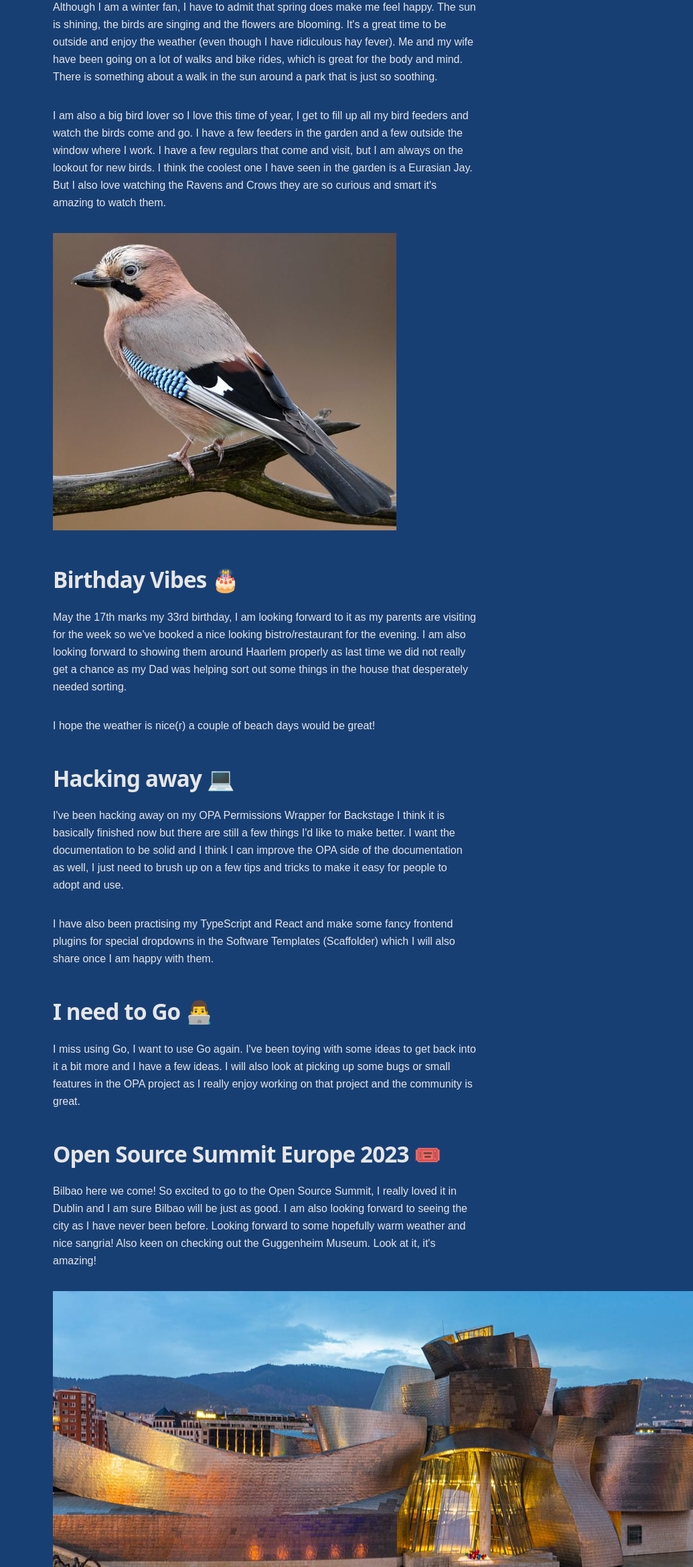
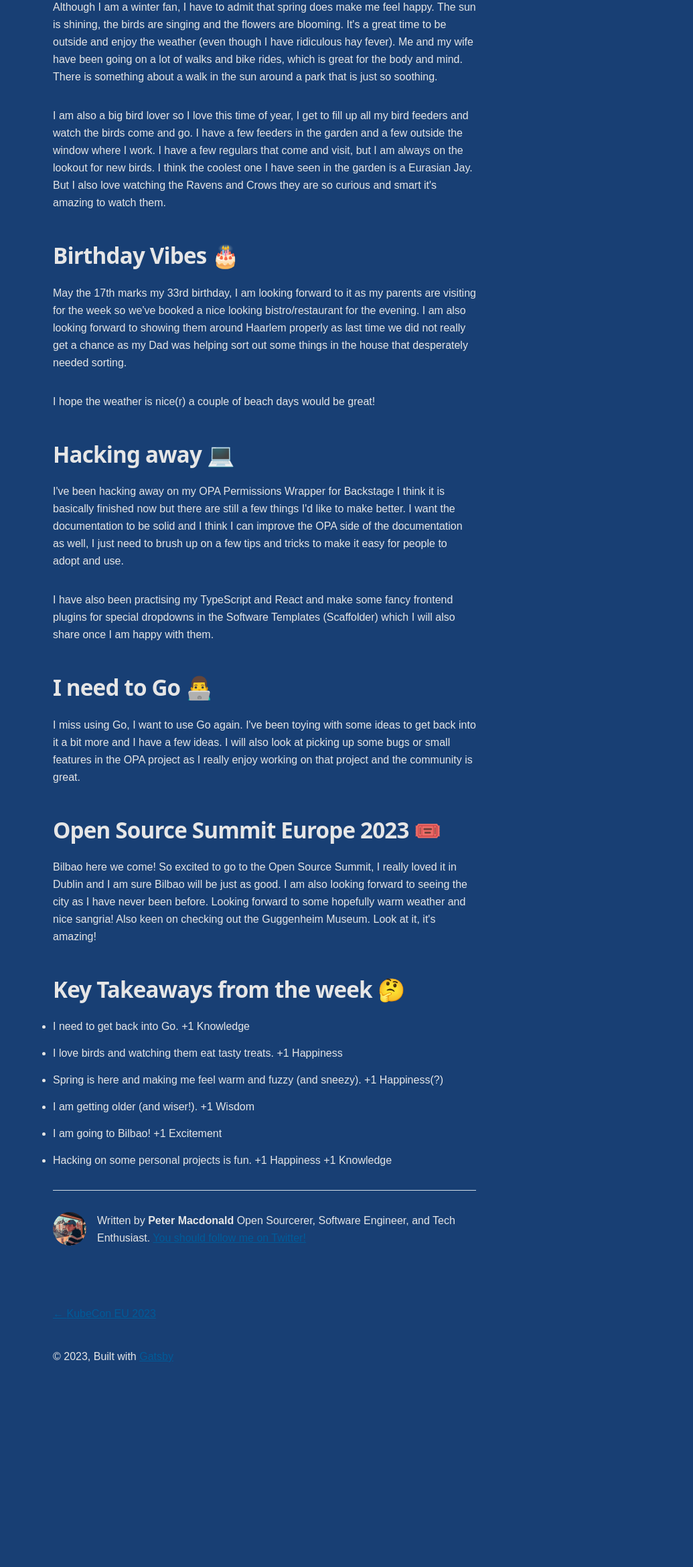
Before and after one commit to Parsifal-M/codebrewblog, a Gatsby site: page /week-18/week-18/ in a window 1280 px wide. Shown: the part 460-2800 px from the top of the page at 67% size, without its empty margins (245-1280 px from the left). After the commit the page ends 2562 px from the top, so only its background shows below. Built offline with nearby package versions, Linux system fonts and the light colour scheme; Gatsby itself is replaced by a stand-in of ours; some packages are replaced by stand-ins of ours.

Commit message:
Week-18
Signed-off-by: Peter Macdonald <macdonald.peter90@gmail.com>

```diff
--- a/content/blog/week-18/week-18.md
+++ b/content/blog/week-18/week-18.md
@@ -14,8 +14,6 @@ KubeCon threw me a little off balance with the weekly blog posts, so I will try
 Although I am a winter fan, I have to admit that spring does make me feel happy. The sun is shining, the birds are singing and the flowers are blooming. It's a great time to be outside and enjoy the weather (even though I have ridiculous hay fever). Me and my wife have been going on a lot of walks and bike rides, which is great for the body and mind. There is something about a walk in the sun around a park that is just so soothing.
 
 I am also a big bird lover so I love this time of year, I get to fill up all my bird feeders and watch the birds come and go. I have a few feeders in the garden and a few outside the window where I work. I have a few regulars that come and visit, but I am always on the lookout for new birds. I think the coolest one I have seen in the garden is a Eurasian Jay. But I also love watching the Ravens and Crows they are so curious and smart it's amazing to watch them.
-
-![Eurasian Jay](./eurj.png)
 
 ## Birthday Vibes 🎂
 
@@ -37,8 +35,6 @@ I miss using Go, I want to use Go again. I've been toying with some ideas to get
 
 Bilbao here we come! So excited to go to the Open Source Summit, I really loved it in Dublin and I am sure Bilbao will be just as good. I am also looking forward to seeing the city as I have never been before. Looking forward to some hopefully warm weather and nice sangria! Also keen on checking out the Guggenheim Museum. Look at it, it's amazing!
 
-![Guggenheim Museum](./gugm.png)
-
 ## Key Takeaways from the week 🤔
 
 - I need to get back into Go. +1 Knowledge
```
Also changed, not shown: content/blog/week-18/eurj.png (deleted), content/blog/week-18/gugm.png (deleted).
